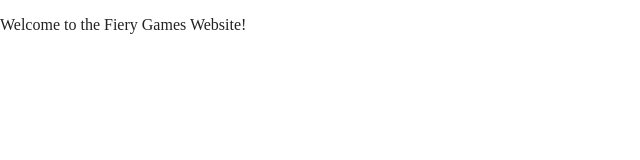
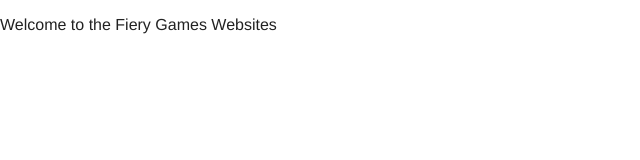
Before and after one commit to FieryGames/fierygames.github.io, a website built with Parcel: page index.html in a window 1280 px wide. Shown: the full height of the page, 0-640 px from the left. Built offline with nearby package versions, Linux system fonts and the light colour scheme.

Commit message:
Update index.html

```diff
--- a/index.html
+++ b/index.html
@@ -25,7 +25,7 @@
 <body>
 
   <!-- Add your site or application content here -->
-  <p>Welcome to the Fiery Games Website!</p>
+  <p style="font-family:Helvetica;">Welcome to the Fiery Games Websites</p>
   <script src="js/vendor/modernizr-3.11.2.min.js"></script>
   <script src="js/plugins.js"></script>
   <script src="js/main.js"></script>
```
